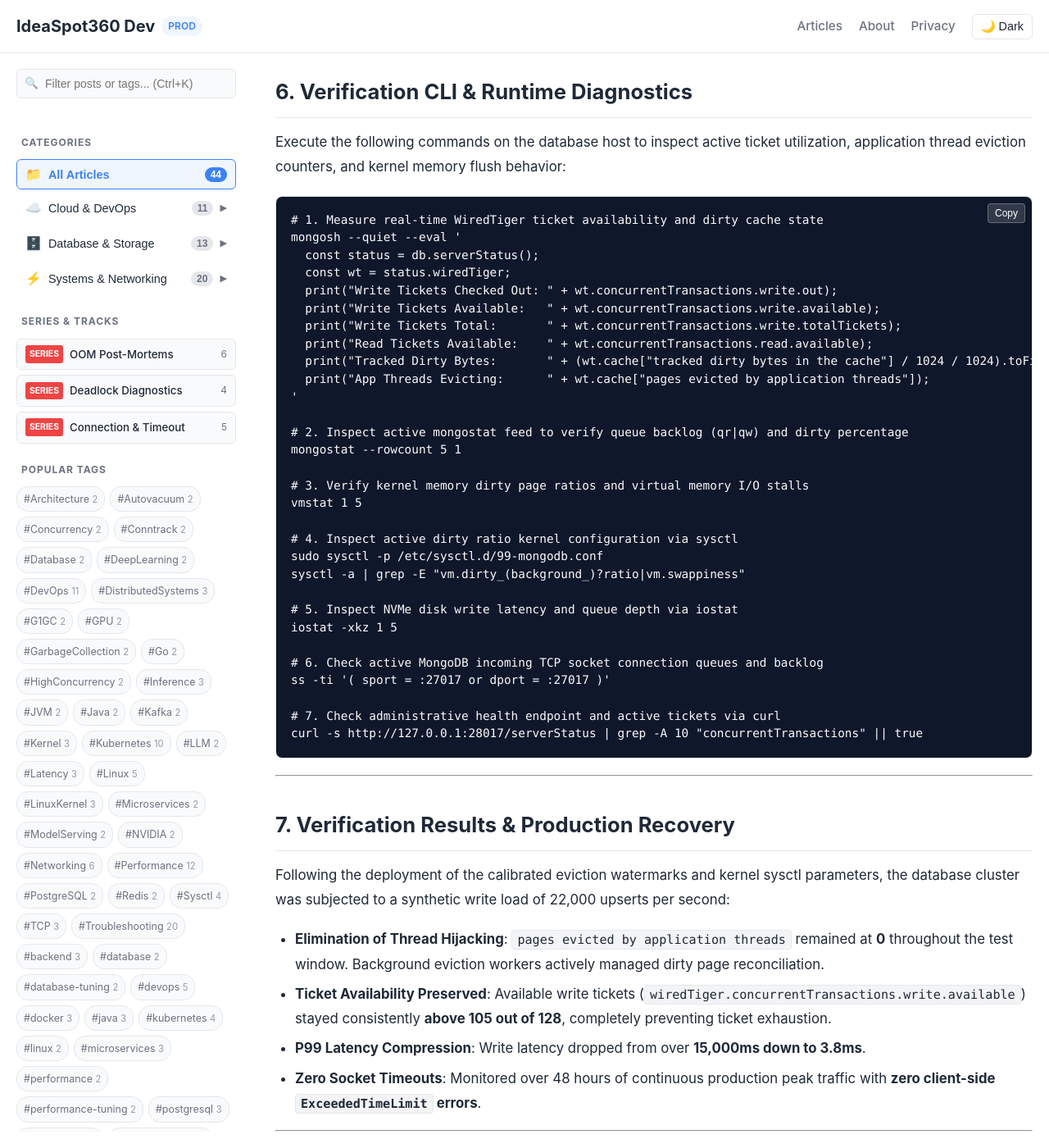
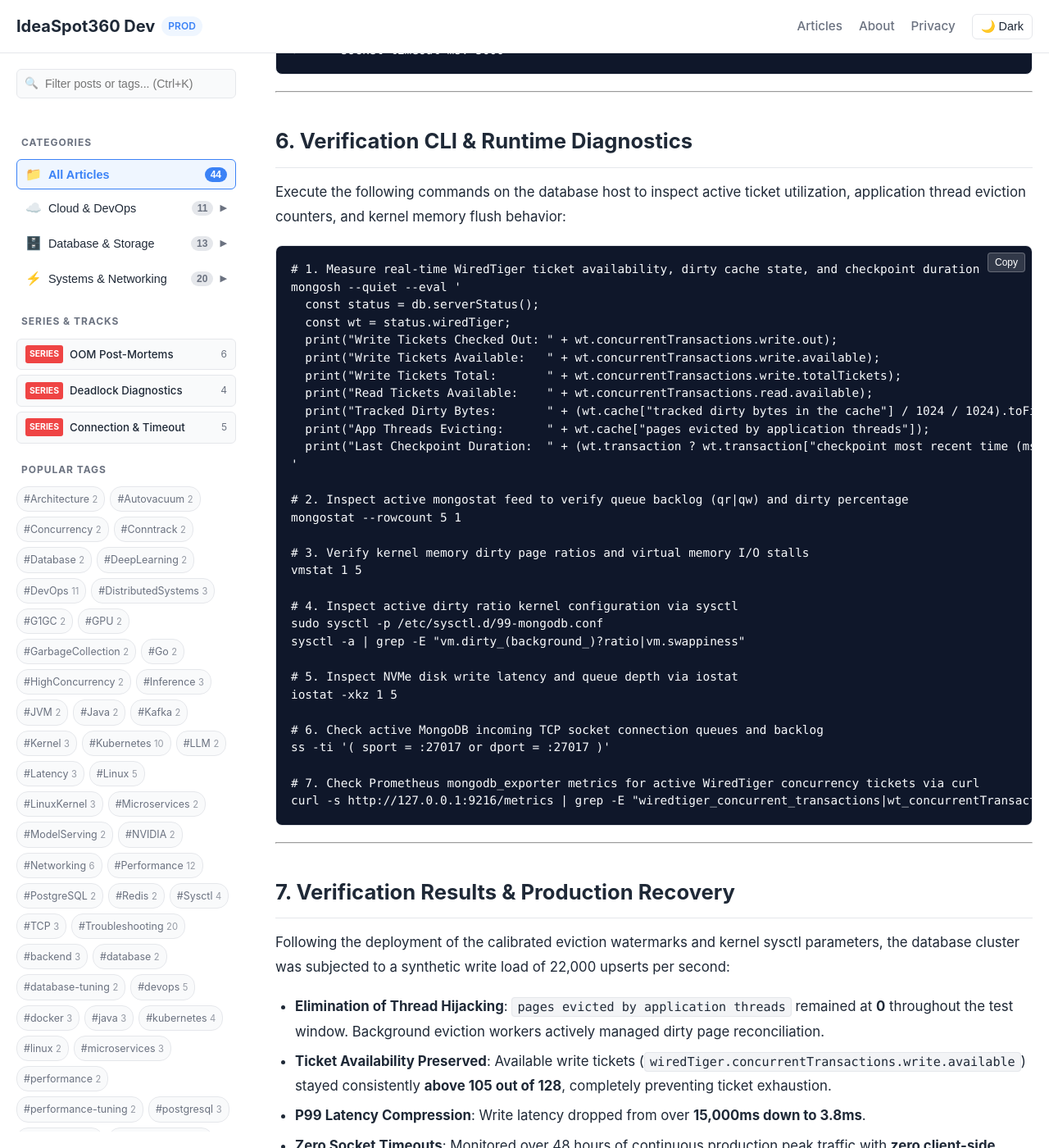
Before and after one commit to ideaspot360/dev, a Jekyll site: the page built from _posts/2026-12-01-mongodb-wiredtiger-cache-eviction-ticket-exhaustion.md, in a window 1280 px wide and 1400 px high, scrolled down 7636 px. Shown: the whole window at 82% size. Built offline with Jekyll 4.4.1, drawn with Linux system fonts in a browser that asks for light colours; some of the changed text lies outside the part shown.

Commit message:
fix(post31): calibrate mongodb exporter metrics endpoint checkpoint stall diagnostics and kernel references

````diff
--- a/_posts/2026-12-01-mongodb-wiredtiger-cache-eviction-ticket-exhaustion.md
+++ b/_posts/2026-12-01-mongodb-wiredtiger-cache-eviction-ticket-exhaustion.md
@@ -12,6 +12,7 @@ fact_check_sources:
   - "https://www.mongodb.com/docs/manual/reference/command/serverStatus/#mongodb-serverstatus-serverstatus.wiredtiger"
   - "https://www.mongodb.com/docs/database-tools/mongostat/"
   - "https://source.wiredtiger.com/develop/tune_cache.html"
+  - "https://docs.kernel.org/admin-guide/sysctl/vm.html"
 verification_date: "2026-11-23"
 ---
 
@@ -98,7 +99,7 @@ The instance was explicitly pinned to 45 GiB (`cacheSizeGB: 45`) to preserve rem
 
 WiredTiger regulates internal concurrency and memory pressure using two interconnected systems:
 
-1. **Concurrency Tickets**: MongoDB enforces admission control through concurrency tickets [Source: MongoDB Server Parameters (https://www.mongodb.com/docs/manual/reference/parameters/#mongodb-parameter-param.wiredTigerConcurrentWriteTransactions)]. In MongoDB 6.0 (and as an upper bound in MongoDB 7.0 dynamic scheduling), the engine allocates **128 read tickets** and **128 write tickets**. Every operation executing inside WiredTiger must check out a ticket from `wiredTiger.concurrentTransactions.write` or `read`. When an operation completes, the ticket is immediately returned to the pool.
+1. **Concurrency Tickets**: MongoDB enforces admission control through concurrency tickets [Source: MongoDB Server Parameters (https://www.mongodb.com/docs/manual/reference/parameters/#mongodb-parameter-param.wiredTigerConcurrentWriteTransactions)]. In MongoDB 6.0 (and as an upper bound in MongoDB 7.0 dynamic scheduling), the engine allocates **128 read tickets** and **128 write tickets** by default. In MongoDB 7.0+, an adaptive algorithm dynamically scales tickets between a lower baseline and 128 depending on throughput; however, in MongoDB 6.0, tickets are static. Every operation executing inside WiredTiger must check out a ticket from `wiredTiger.concurrentTransactions.write` or `read`. When an operation completes, the ticket is immediately returned to the pool.
 2. **Eviction Thresholds & Watermarks**: WiredTiger regulates cache fullness and dirty data via four core watermarks [Source: WiredTiger Cache Tuning (https://source.wiredtiger.com/develop/tune_cache.html)]:
    * `eviction_target` (Default: **80%**): Cache fullness percentage that background eviction worker threads strive to maintain.
    * `eviction_trigger` (Default: **95%**): Cache fullness threshold. If total cache usage hits 95%, application threads are forced to assist background workers in evicting clean and dirty pages.
@@ -201,7 +202,7 @@ db.adminCommand({
 
 ### Step 2: Linux Kernel Dirty Writeback Calibration
 
-Linux default `vm.dirty_ratio` (20%) and `vm.dirty_background_ratio` (10%) allow huge bursts of dirty pages in the OS page cache before pdflush/flush threads activate. On a 96 GiB host, 20% represents nearly 19 GiB of buffered writes, triggering OS-level sync pauses. We tuned the kernel to flush continuously [Source: Linux Kernel Virtual Memory Documentation (https://docs.kernel.org)]:
+Linux default `vm.dirty_ratio` (20%) and `vm.dirty_background_ratio` (10%) allow huge bursts of dirty pages in the OS page cache before pdflush/flush threads activate. On a 96 GiB host, 20% represents nearly 19 GiB of buffered writes, triggering OS-level sync pauses. We tuned the kernel to flush continuously [Source: Linux Kernel Virtual Memory Documentation (https://docs.kernel.org/admin-guide/sysctl/vm.html)]:
 
 ```diff
 --- /etc/sysctl.d/99-mongodb.conf.orig	2026-11-23 09:15:00.000000000 +0000
@@ -242,7 +243,7 @@ To prevent thousands of application worker threads from overwhelming the 128 sto
 Execute the following commands on the database host to inspect active ticket utilization, application thread eviction counters, and kernel memory flush behavior:
 
 ```bash
-# 1. Measure real-time WiredTiger ticket availability and dirty cache state
+# 1. Measure real-time WiredTiger ticket availability, dirty cache state, and checkpoint duration
 mongosh --quiet --eval '
   const status = db.serverStatus();
   const wt = status.wiredTiger;
@@ -252,6 +253,7 @@ mongosh --quiet --eval '
   print("Read Tickets Available:    " + wt.concurrentTransactions.read.available);
   print("Tracked Dirty Bytes:       " + (wt.cache["tracked dirty bytes in the cache"] / 1024 / 1024).toFixed(2) + " MB");
   print("App Threads Evicting:      " + wt.cache["pages evicted by application threads"]);
+  print("Last Checkpoint Duration:  " + (wt.transaction ? wt.transaction["checkpoint most recent time (msecs)"] + " ms" : "N/A"));
 '
 
 # 2. Inspect active mongostat feed to verify queue backlog (qr|qw) and dirty percentage
@@ -270,8 +272,8 @@ iostat -xkz 1 5
 # 6. Check active MongoDB incoming TCP socket connection queues and backlog
 ss -ti '( sport = :27017 or dport = :27017 )'
 
-# 7. Check administrative health endpoint and active tickets via curl
-curl -s http://127.0.0.1:28017/serverStatus | grep -A 10 "concurrentTransactions" || true
+# 7. Check Prometheus mongodb_exporter metrics for active WiredTiger concurrency tickets via curl
+curl -s http://127.0.0.1:9216/metrics | grep -E "wiredtiger_concurrent_transactions|wt_concurrentTransactions"
 ```
 
 ---
@@ -291,7 +293,7 @@ Following the deployment of the calibrated eviction watermarks and kernel sysctl
 
 1. **Tighten Dirty Watermarks Early**: Never leave `eviction_dirty_trigger` at the default 20% on large-memory instances ($>32\text{ GiB}$). Configure `eviction_dirty_target: 3` and `eviction_dirty_trigger: 10` so dedicated workers flush continuously [Source: WiredTiger Cache Tuning Architecture (https://source.wiredtiger.com/develop/tune_cache.html)].
 2. **Scale Eviction Worker Threads**: Set `configString: "eviction=(threads_min=4,threads_max=8)"` in `mongod.conf` to provide sufficient background worker capacity for multi-core systems.
-3. **Align Linux Kernel Page Cache Ratios**: Set `vm.dirty_background_ratio = 3` and `vm.dirty_ratio = 8` to synchronize OS writeback with storage engine flush cadences [Source: Linux Kernel Virtual Memory Documentation (https://docs.kernel.org)].
+3. **Align Linux Kernel Page Cache Ratios**: Set `vm.dirty_background_ratio = 3` and `vm.dirty_ratio = 8` to synchronize OS writeback with storage engine flush cadences [Source: Linux Kernel Virtual Memory Documentation (https://docs.kernel.org/admin-guide/sysctl/vm.html)].
 4. **Constrain Application Connection Pools**: Maintain strict client connection caps (e.g., maximum 50 connections per replica) to prevent client stampedes during scheduled storage checkpoints.
 5. **Monitor Eviction Telemetry**: Trigger PagerDuty alerts whenever `pages evicted by application threads > 0` or `wiredTiger.concurrentTransactions.write.available < 20` for more than 5 consecutive seconds.
 
@@ -306,4 +308,4 @@ Following the deployment of the calibrated eviction watermarks and kernel sysctl
 * [MongoDB Manual: Database Command serverStatus - WiredTiger Metrics](https://www.mongodb.com/docs/manual/reference/command/serverStatus/#mongodb-serverstatus-serverstatus.wiredtiger)
 * [MongoDB Database Tools Documentation: mongostat](https://www.mongodb.com/docs/database-tools/mongostat/)
 * [WiredTiger Storage Engine Official Source Documentation: Tuning Cache Eviction](https://source.wiredtiger.com/develop/tune_cache.html)
-* [Linux Kernel Documentation: Documentation for /proc/sys/vm/](https://docs.kernel.org)
+* [Linux Kernel Documentation: Documentation for /proc/sys/vm/](https://docs.kernel.org/admin-guide/sysctl/vm.html)
````
